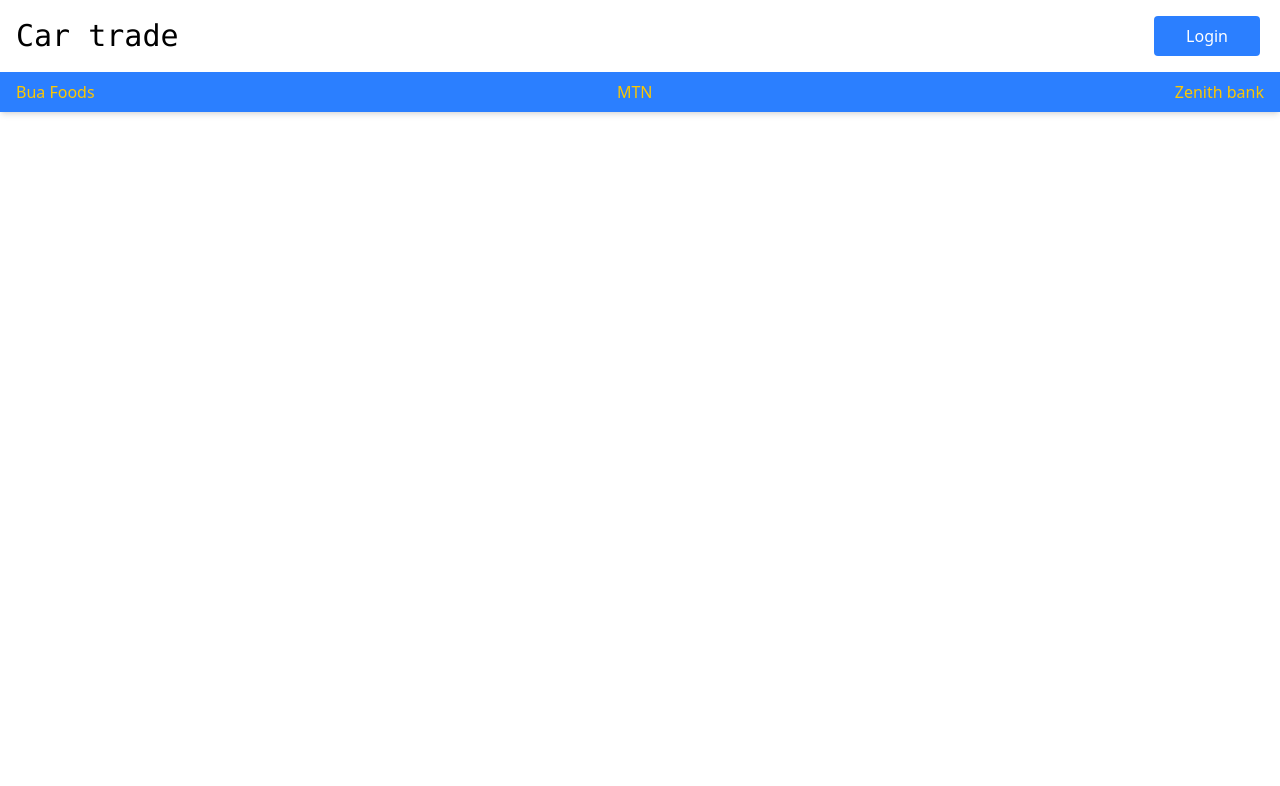
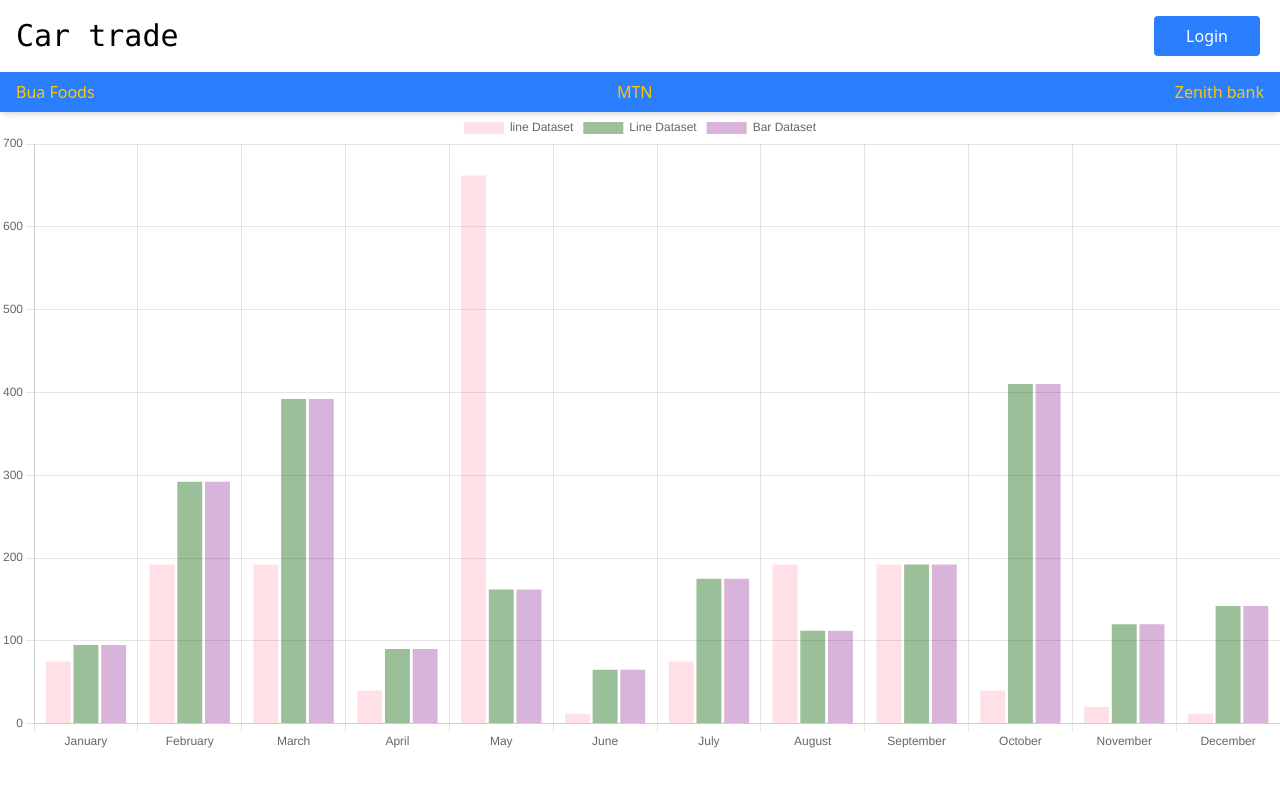
Before and after one commit to Syndeedev/Car-trade-3, a Nuxt app: page /chartjs in a window 1280 px wide. Shown: the top 786 px of the page. Built offline with nearby package versions, Linux system fonts and the light colour scheme.

Commit message:
chartjs sample

```diff
--- /dev/null
+++ b/components/chartjs-example.vue
@@ -0,0 +1,90 @@
+<template>
+  <div>
+    <Line :data="chartData" :options="chartOptions" />
+  </div>
+</template>
+<script>
+import { Bar, Line } from "vue-chartjs";
+import {
+  Chart as ChartJS,
+  Title,
+  Tooltip,
+  Legend,
+  BarElement,
+  CategoryScale,
+  LinearScale,
+  PointElement,
+  LineElement,
+} from "chart.js";
+
+ChartJS.register(
+  Title,
+  Tooltip,
+  Legend,
+  BarElement,
+  CategoryScale,
+  LinearScale,
+  PointElement,
+  LineElement
+);
+
+export default {
+  components: { Bar, Line },
+  data() {
+    return {
+      chartData: {
+        labels: [
+          "January",
+          "February",
+          "March",
+          "April",
+          "May",
+          "June",
+          "July",
+          "August",
+          "September",
+          "October",
+          "November",
+          "December",
+        ],
+        datasets: [
+          {
+            type: "bar",
+            label: "line Dataset",
+            data: [75, 192, 192, 40, 662, 12, 75, 192, 192, 40, 20, 12],
+            borderColor: "rgb(255, 99, 132)",
+            backgroundColor: "rgba(255, 99, 132, 0.2)",
+            order: 1,
+          },
+          {
+            type: "bar",
+            label: "Line Dataset",
+            data: [95, 292, 392, 90, 162, 65, 175, 112, 192, 410, 120, 142],
+            backgroundColor: "rgba(5, 99, 0, 0.4)",
+            borderColor: "rgb(255, 99, 132)",
+            order: 2,
+          },
+          {
+            type: "bar",
+            label: "Bar Dataset",
+            data: [95, 292, 392, 90, 162, 65, 175, 112, 192, 410, 120, 142],
+            backgroundColor: "rgba(125, 9, 132, 0.3)",
+            borderColor: "rgb(255, 99, 132)",
+            order: 3,
+          },
+        ],
+        // datasets: [
+        //   {
+        //     data: [75, 192, 192, 40, 662, 12, 75, 192, 192, 40, 20, 12],
+        //     borderColor: "rgb(75, 192, 192)",
+        //     tension: 0.4,
+        //   },
+        // ],
+      },
+      chartOptions: {
+        responsive: true,
+      },
+    };
+  },
+};
+</script>
--- /dev/null
+++ b/pages/chartjs.vue
@@ -0,0 +1,3 @@
+<template>
+  <ChartjsExample />
+</template>
```
